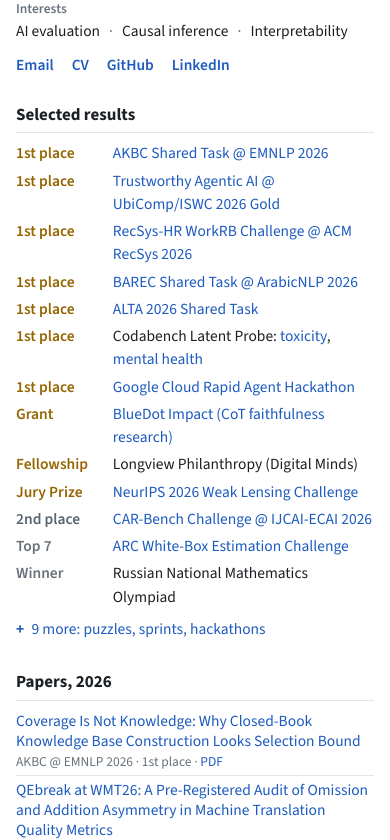
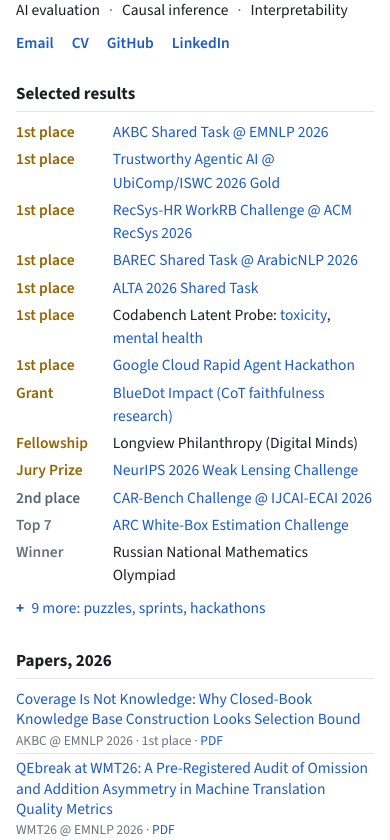
Before and after one commit to thylinao1/thylinao1.github.io, a plain HTML site: page index.html in a window 390 px wide. Shown: the part 140-980 px from the top of the page. Drawn offline with nearby package versions, Linux system fonts and the light colour scheme.

Commit message:
chore: drop Interests label and update CV to latest
Co-Authored-By: Claude Opus 5.5 <noreply@anthropic.com>
Claude-Session: https://claude.ai/code/session_014ZotLTqLtDvjT6sEseuZ9z

```diff
--- a/index.html
+++ b/index.html
@@ -39,8 +39,7 @@
   .intro h1{font-size:30px; line-height:1.15; font-weight:700; margin:0 0 2px; letter-spacing:-.01em}
   .role{margin:0 0 10px; color:var(--muted)}
   .interests{display:flex; flex-wrap:wrap; align-items:baseline; margin:0 0 10px; color:var(--ink)}
-  .interests .label{color:var(--muted); font-size:13.5px; font-weight:600; margin-right:12px}
-  .interests .label ~ span:not(:last-child)::after{content:"\00b7"; color:var(--muted); margin:0 9px}
+  .interests span:not(:last-child)::after{content:"\00b7"; color:var(--muted); margin:0 9px}
   .links{display:flex; flex-wrap:wrap; gap:4px 18px; font-weight:600}
 
   /* two columns */
@@ -120,7 +119,6 @@
     .intro-head{align-self:center}
     .intro > .interests, .intro > .links{grid-column:1 / -1}
     .intro > .interests{margin-top:14px}
-    .interests .label{flex-basis:100%; margin:0 0 1px}
     .cols{padding-top:26px}
     .intro h1{font-size:25px}
     .modal-overlay{padding:10px}
@@ -137,7 +135,7 @@
     <h1>Maksim Silchenko</h1>
     <p class="role">MSc student, NUS School of Computing &middot; SPAR Research Fellow &middot; Singapore</p>
   </div>
-    <p class="interests"><span class="label">Interests</span><span>AI evaluation</span><span>Causal inference</span><span>Interpretability</span></p>
+    <p class="interests"><span>AI evaluation</span><span>Causal inference</span><span>Interpretability</span></p>
     <nav class="links" aria-label="Contact">
       <a href="mailto:mthylinao@gmail.com">Email</a>
       <a href="Maksim_Silchenko_CV.pdf" target="_blank" rel="noopener">CV</a>
```
Also changed, not shown: 1 other file.
